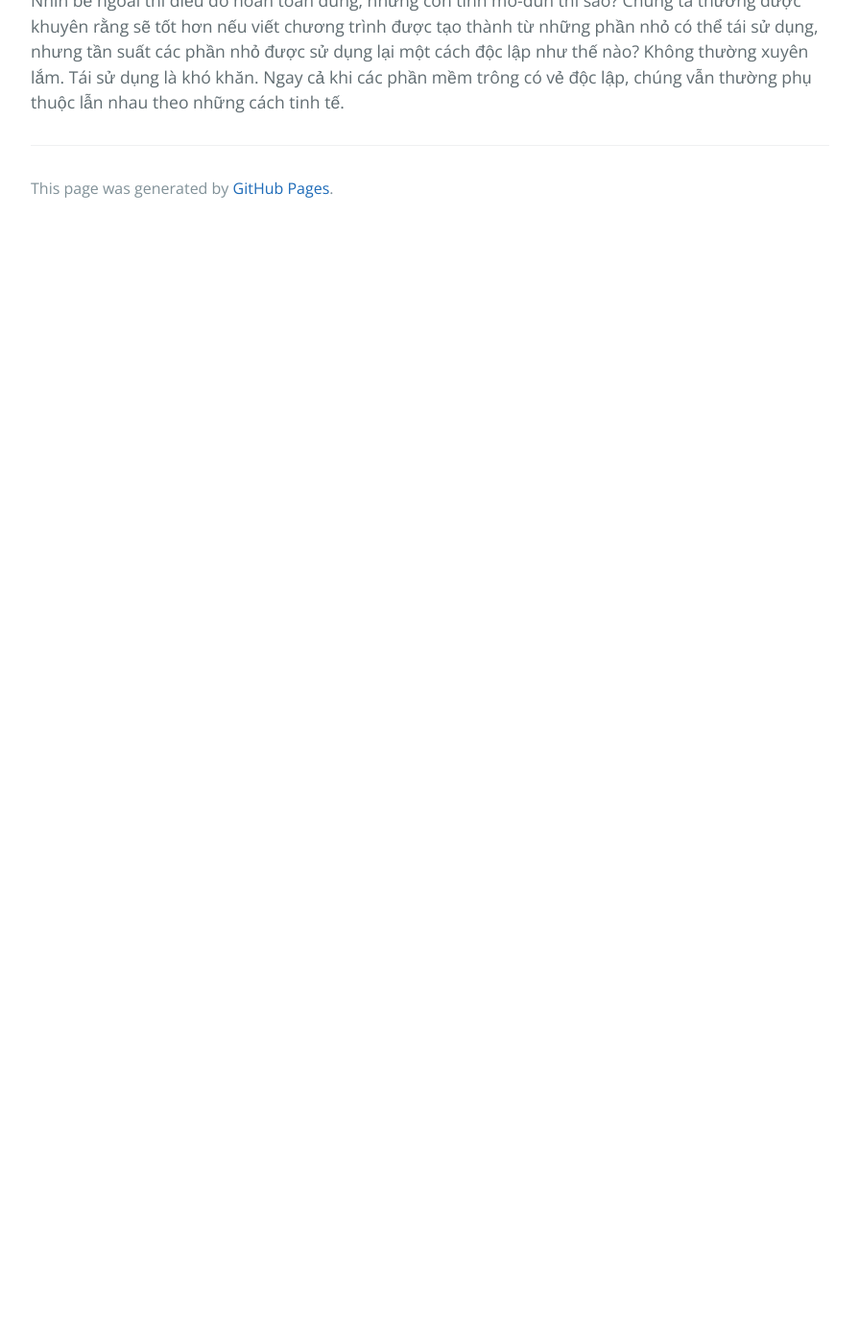
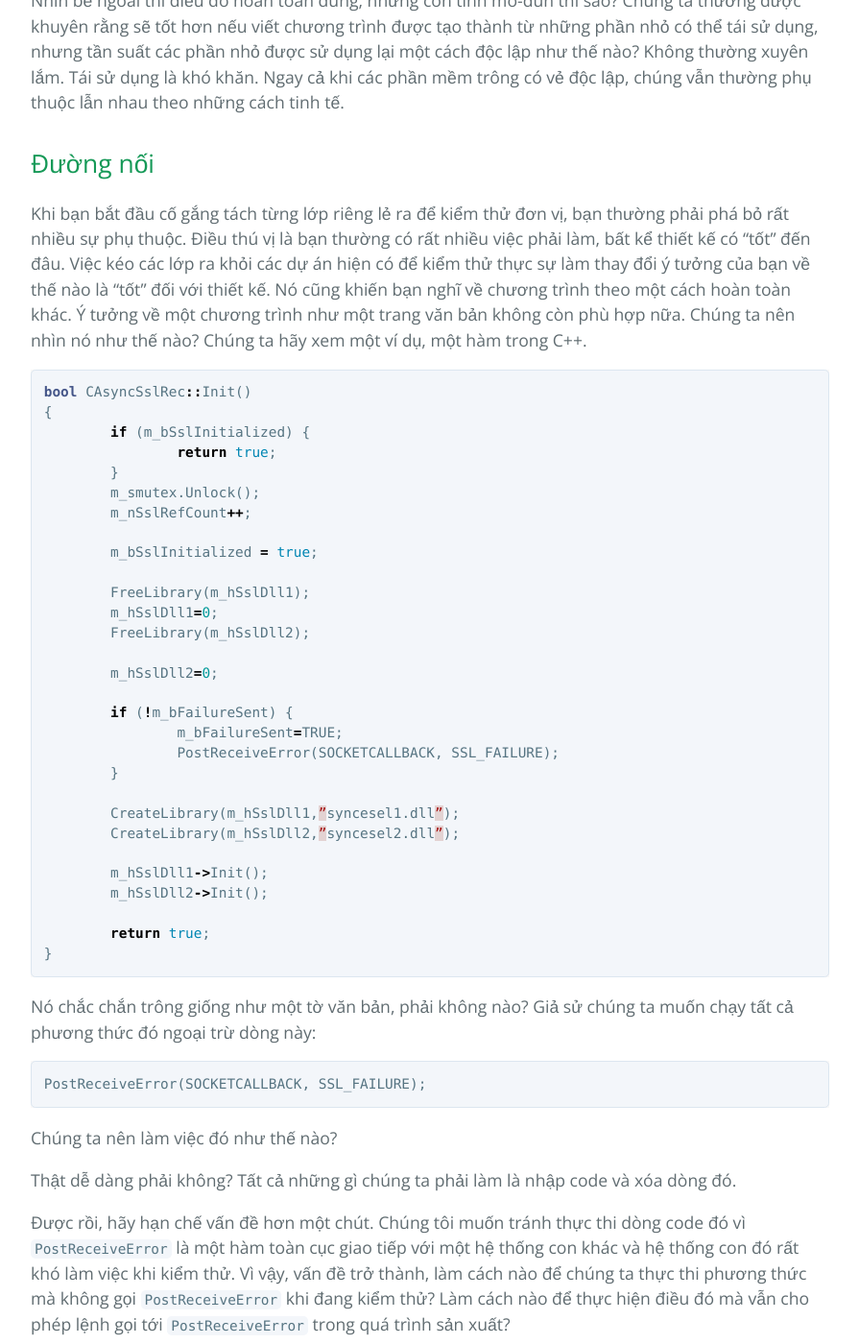
Before and after one commit to HaiBV/haibv.github.io, a Jekyll site: the page built from working-effectively-with-legacy-code/chapter-4-the-seam-model.md, in a window 1280 px wide and 1400 px high, scrolled down 1462 px. Shown: the whole window at 96% size, without its empty margins (192-1087 px from the left). Built offline with Jekyll 4.4.1, drawn with Linux system fonts in a browser that asks for light colours; our own code applies the rules of GitHub Pages for plain Markdown files; before the commit the page ends 1702 px from its top, so only the background shows below that; some of the changed text lies outside the part shown.

Commit message:
Book - Working Efectively with Legacy Code - P1 - C4

````diff
--- a/working-effectively-with-legacy-code/chapter-4-the-seam-model.md
+++ b/working-effectively-with-legacy-code/chapter-4-the-seam-model.md
@@ -17,3 +17,78 @@
 Cách nhìn này về một chương trình như một danh sách có vẻ chính xác, ít nhất nếu chúng ta nhìn vào cách mọi người xử lý các chương trình mà họ viết. Nếu chúng ta không biết lập trình là gì và nhìn thấy một căn phòng đầy những lập trình viên đang làm việc, chúng ta có thể nghĩ rằng họ là những học giả đang kiểm tra và biên tập những tài liệu lớn quan trọng. Một chương trình có thể giống như một trang văn bản lớn. Thay đổi một chút văn bản có thể khiến ý nghĩa của toàn bộ tài liệu thay đổi nên mọi người thực hiện những thay đổi đó một cách cẩn thận để tránh sai sót.
 
 Nhìn bề ngoài thì điều đó hoàn toàn đúng, nhưng còn tính mô-đun thì sao? Chúng ta thường được khuyên rằng sẽ tốt hơn nếu viết chương trình được tạo thành từ những phần nhỏ có thể tái sử dụng, nhưng tần suất các phần nhỏ được sử dụng lại một cách độc lập như thế nào? Không thường xuyên lắm. Tái sử dụng là khó khăn. Ngay cả khi các phần mềm trông có vẻ độc lập, chúng vẫn thường phụ thuộc lẫn nhau theo những cách tinh tế.
+
+## Đường nối
+
+Khi bạn bắt đầu cố gắng tách từng lớp riêng lẻ ra để kiểm thử đơn vị, bạn thường phải phá bỏ rất nhiều sự phụ thuộc. Điều thú vị là bạn thường có rất nhiều việc phải làm, bất kể thiết kế có "tốt" đến đâu. Việc kéo các lớp ra khỏi các dự án hiện có để kiểm thử thực sự làm thay đổi ý tưởng của bạn về thế nào là "tốt" đối với thiết kế. Nó cũng khiến bạn nghĩ về chương trình theo một cách hoàn toàn khác. Ý tưởng về một chương trình như một trang văn bản không còn phù hợp nữa. Chúng ta nên nhìn nó như thế nào? Chúng ta hãy xem một ví dụ, một hàm trong C++.
+
+```cpp
+bool CAsyncSslRec::Init()
+{
+	if (m_bSslInitialized) {
+		return true;
+	}
+	m_smutex.Unlock();
+	m_nSslRefCount++;
+
+	m_bSslInitialized = true;
+
+	FreeLibrary(m_hSslDll1);
+	m_hSslDll1=0;
+	FreeLibrary(m_hSslDll2);
+
+	m_hSslDll2=0;
+
+	if (!m_bFailureSent) {
+		m_bFailureSent=TRUE;
+		PostReceiveError(SOCKETCALLBACK, SSL_FAILURE);
+	}
+
+	CreateLibrary(m_hSslDll1,”syncesel1.dll”);
+	CreateLibrary(m_hSslDll2,”syncesel2.dll”);
+
+	m_hSslDll1->Init();
+	m_hSslDll2->Init();
+
+	return true;
+}
+```
+
+Nó chắc chắn trông giống như một tờ văn bản, phải không nào? Giả sử chúng ta muốn chạy tất cả phương thức đó ngoại trừ dòng này:
+
+```cpp
+PostReceiveError(SOCKETCALLBACK, SSL_FAILURE);
+```
+
+Chúng ta nên làm việc đó như thế nào?
+
+Thật dễ dàng phải không? Tất cả những gì chúng ta phải làm là nhập code và xóa dòng đó.
+
+Được rồi, hãy hạn chế vấn đề hơn một chút. Chúng tôi muốn tránh thực thi dòng code đó vì `PostReceiveError` là một hàm toàn cục giao tiếp với một hệ thống con khác và hệ thống con đó rất khó làm việc khi kiểm thử. Vì vậy, vấn đề trở thành, làm cách nào để chúng ta thực thi phương thức mà không gọi `PostReceiveError` khi đang kiểm thử? Làm cách nào để thực hiện điều đó mà vẫn cho phép lệnh gọi tới `PostReceiveError` trong quá trình sản xuất?
+
+Đối với tôi, đó là một câu hỏi có thể có nhiều câu trả lời và nó dẫn đến ý tưởng về một đường nối.
+
+Đây là định nghĩa của một đường nối. Chúng ta hãy xem nó và sau đó là một số ví dụ.
+
+> Đường nối
+> Đường nối là nơi bạn có thể thay đổi hành vi trong chương trình của mình mà không cần chỉnh sửa ở nơi đó.
+
+Có một đường nối nào trong lệnh gọi tới `PostReceiveError` không? Có. Chúng ta có thể loại bỏ hành vi ở đó theo một số cách. Đây là một trong những cách đơn giản nhất. `PostReceiveError` là một hàm toàn cục, nó không phải là một phần của lớp `CAsynchSslRec`. Điều gì xảy ra nếu chúng ta thêm một phương thức có cùng giá trị trả về vào lớp `CAsynchSslRec`?
+
+```cpp
+class CAsyncSslRec
+{
+	...
+	virtual void PostReceiveError(UINT type, UINT errorcode);
+	...
+};
+```
+
+Trong tệp triển khai, chúng ta có thể thêm phần thân cho nó như thế này:
+
+```cpp
+void CAsyncSslRec::PostReceiveError(UINT type, UINT errorcode)
+{
+	::PostReceiveError(type, errorcode);
+}
+```
````
